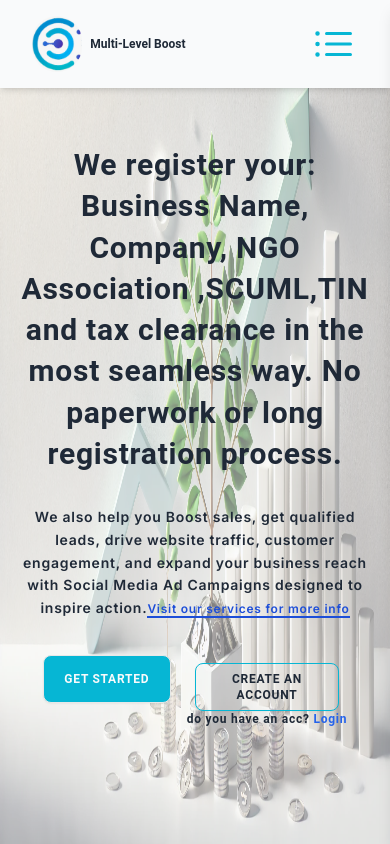
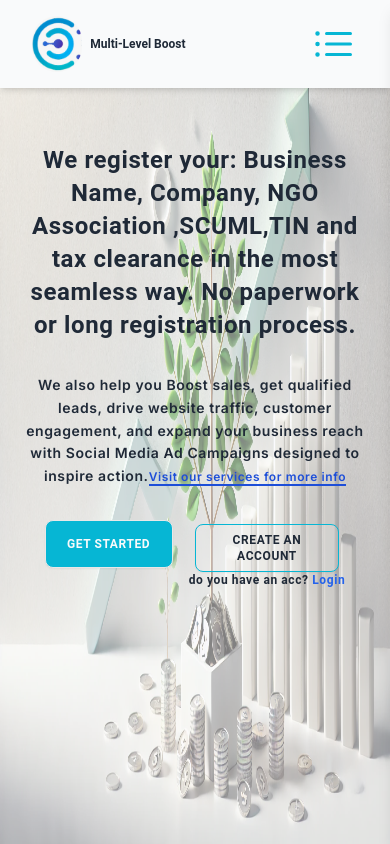
Before and after one commit to elijahkelechi/mlb_frontend, a React (Vite) app: page / in a window 390 px wide. Shown: the top 844 px of the page. Built offline with nearby package versions, Linux system fonts and the light colour scheme.

Commit message:
I commit

```diff
--- a/src/pages/Home.jsx
+++ b/src/pages/Home.jsx
@@ -118,7 +118,7 @@ const Home = () => {
 
         {/* Main Content Section with Motion */}
         <motion.div
-          className="absolute h-screen md:h-screen lg:h-screen grid md:grid-cols-12 top-0 md:top-0 lg:top-0 font-bold font-heading text-3xl md:text-4xl text-gray-950 tracking-wide"
+          className="absolute h-screen md:h-screen lg:h-screen grid md:grid-cols-12 top-0 md:top-0 lg:top-0 font-bold font-heading text-2xl md:text-4xl text-gray-950 tracking-wide"
           initial={{ opacity: 0, y: -50 }}
           animate={{ opacity: 1, y: 0 }}
           transition={{ duration: 1, ease: "easeInOut" }}
```
